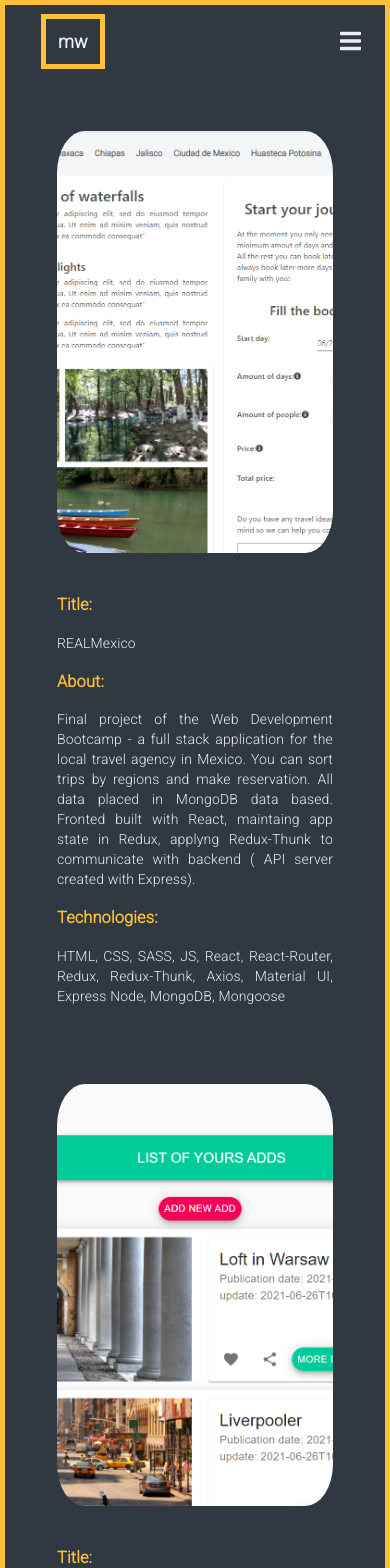
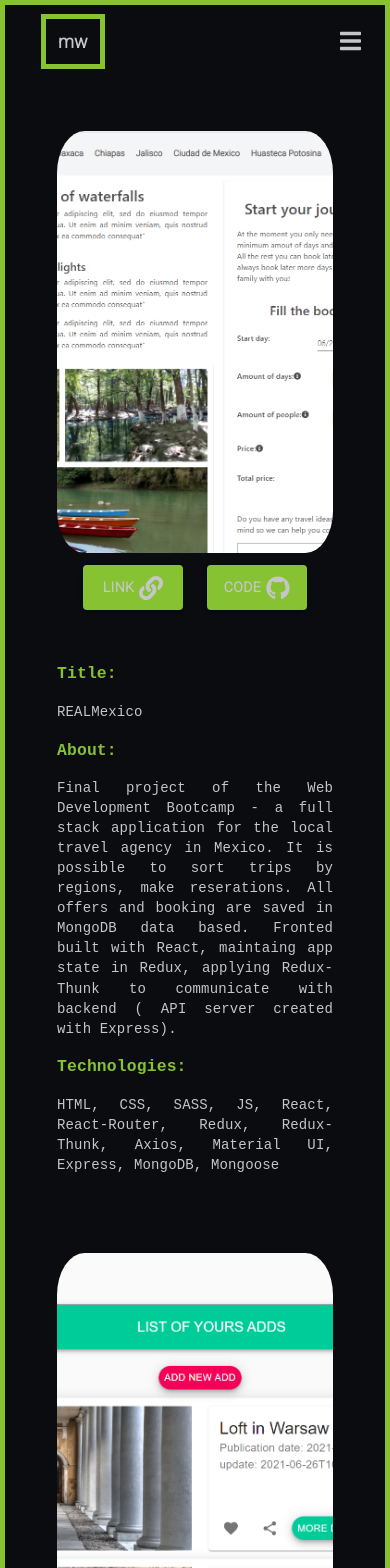
Before and after one commit to mwladyka126/portfolio, a React (Create React App) app: page /projects in a window 390 px wide. Shown: the top 1568 px of the page. Built offline with nearby package versions, Linux system fonts and the light colour scheme.

Commit message:
change colors, change projects description, make buttons visible on small devices

```diff
--- a/src/components/features/ProjectBox/ProjectBox.module.scss
+++ b/src/components/features/ProjectBox/ProjectBox.module.scss
@@ -5,6 +5,7 @@
   margin: $base-size * 2;
   background-color: $color-background-dark;
   font-size: 14px;
+  font-family: $font-text;
   .project {
     padding: $base-size;
     background-color: $color-background-dark;
@@ -70,3 +71,13 @@
     }
   }
 }
+@media (max-width: 768px) {
+  .buttons {
+    top: 0% !important;
+    left: 0% !important;
+    transform: translate(0%, 0%) !important;
+    -ms-transform: translate(0%, 0%) !important;
+    opacity: 1 !important;
+    position: relative !important;
+  }
+}
--- a/src/components/views/About/About.js
+++ b/src/components/views/About/About.js
@@ -4,13 +4,7 @@ import { Technologies } from "./../../features/Technologies/Technologies";
 import { FontAwesomeIcon } from "@fortawesome/react-fontawesome";
 import { faGithub, faLinkedin } from "@fortawesome/free-brands-svg-icons";
 import { Link } from "react-router-dom";
-import Button from "@material-ui/core/Button";
-
 import clsx from "clsx";
-
-// import { connect } from 'react-redux';
-/* import { reduxSelector, reduxActionCreator } from '../../../redux/exampleRedux.js';*/
-
 import styles from "./About.module.scss";
 
 const Component = ({ className, children }) => (
@@ -85,13 +79,11 @@ const Component = ({ className, children }) => (
     </div>
     <div className={styles.interest}>
       <h2 className={styles.title}>/* When not working: */</h2>
-      <div className={styles.list}>
-        <p>
-          {" "}
-          Passionate about Latin America, especially Mexico and dancing (mostly
-          urbankiz & kizomba).{" "}
-        </p>
-      </div>
+      <p>
+        {" "}
+        Passionate about Latin America, especially Mexico and dancing (mostly
+        urbankiz & kizomba).{" "}
+      </p>
     </div>
   </div>
 );
--- a/src/components/views/About/About.module.scss
+++ b/src/components/views/About/About.module.scss
@@ -3,7 +3,12 @@
 
 .root {
   background-color: $color-background-dark;
-  //background: linear-gradient(to bottom, #33ccff 0%, #ff99cc 100%);
+  background: linear-gradient(
+    to bottom,
+    $color-background-dark 0%,
+    $color-semi-dark 100%
+  );
+
   color: $color-text-light;
   padding: $base-size * 2;
   font-family: $font-text;
@@ -12,6 +17,7 @@
     text-align: center;
     padding: $base-size * 2;
   }
+
   .intro {
     p {
       text-align: justify;
--- a/src/redux/initialState.js
+++ b/src/redux/initialState.js
@@ -5,9 +5,9 @@ export const initialState = {
         id: "1",
         title: "REALMexico",
         description:
-          "Final project of the Web Development Bootcamp - a full stack application for the local travel agency in Mexico. You can sort trips by regions and make reservation. All data placed in MongoDB data based. Fronted built with React, maintaing app state in Redux, applyng Redux-Thunk to communicate with backend ( API server created with Express).",
+          "Final project of the Web Development Bootcamp - a full stack application for the local travel agency in Mexico. It is possible to sort trips by regions, make reserations. All offers and booking are saved in MongoDB data based. Fronted built with React, maintaing app state in Redux, applying Redux-Thunk to communicate with backend ( API server created with Express).",
         technologies:
-          "HTML, CSS, SASS, JS, React, React-Router, Redux, Redux-Thunk, Axios, Material UI, Express Node, MongoDB, Mongoose",
+          "HTML, CSS, SASS, JS, React, React-Router, Redux, Redux-Thunk, Axios, Material UI, Express, MongoDB, Mongoose",
         code: "https://github.com/mwladyka126/REALMexico",
         link: "https://realmexico.herokuapp.com/",
         image: "/images/projects/realmex.jpg",
@@ -17,9 +17,9 @@ export const initialState = {
         id: "2",
         title: "room-for-you",
         description:
-          " Bulletin board - full stack application for apparments adds, where you can add a new post or edit existing one. Frontend created with React. On the backend, API server created with Express with the main aim to serve static files for the frontend part, communication and operations on the data base, data base created with MongoDB and Mongoose,  user authentication with Google OAuth",
+          " Bulletin board - full stack application for apparments adds, where you can add a new post or edit existing one. Frontend created with React. On the backend, API server built with Express with the main aim to serve static files for the frontend part, communication and operations on the data base. All data save in base created with MongoDB and Mongoose. User authentication with Google OAuth",
         technologies:
-          " HTML, CSS, SASS, JS, React, React-Router, Redux, Redux-Thunk, Axios, Material UI Express Node, MongoDB, Mongoose",
+          " HTML, CSS, SASS, JS, React, React-Router, Redux, Redux-Thunk, Axios, Material UI, Express Node, MongoDB, Mongoose, Google OAuth",
         code: "https://github.com/mwladyka126/bulletinBoard",
         link: "https://room-for-you.herokuapp.com/",
         image: "/images/projects/roomforyou.jpg",
@@ -38,7 +38,7 @@ export const initialState = {
         id: "4",
         title: "Music Festival App",
         description:
-          "Full-stack application for the music festival and its booking system - the app shows only free tickets and updates tickets availability once new ticket is booked using Websockets. Frontend created with React; on the backend side API server built with Express. Concerts and bookings saved in MongoDB data base.",
+          "Full-stack application for the music festival and its booking system - the  availability of the tickets is update in real time once new ticket has been booked. For this functionality Websockets were used. Frontend created with React; on the backend side API server built with Express. Concerts and bookings saved in MongoDB data base.",
         technologies:
           " HTML, CSS, SASS, JS, React, React-Router, Redux, Redux-Thunk, Axios, WebSocket, Express Node, MongoDB, Mongoose",
         code: "https://github.com/mwladyka126/MusicFestivalApp",
@@ -49,7 +49,7 @@ export const initialState = {
         id: "5",
         title: "Around the world",
         description:
-          "Lorem ipsum dolor sit amet, consectetur adipiscing elit, sed do eiusmod tempor incididunt ut labore et dolore magna aliqua. Ut enim ad minim veniam, quis nostrud exercitation ullamco laboris nisi ut aliquip ex ea commodo consequat",
+          "Website for a travel agancy built with React, maintaing app state in Redux, applying React-Router for routing. ",
         technologies: " HTML, CSS, SASS, JS, React, React-Router, Redux",
         code: "https://github.com/mwladyka126/around-the-world",
         link: "https://travel-to-discover.herokuapp.com/",
@@ -59,7 +59,7 @@ export const initialState = {
         id: "6",
         title: "administration-panel",
         description:
-          "Lorem ipsum dolor sit amet, consectetur adipiscing elit, sed do eiusmod tempor incididunt ut labore et dolore magna aliqua. Ut enim ad minim veniam, quis nostrud exercitation ullamco laboris nisi ut aliquip ex ea commodo consequat",
+          "Administration panel for management of banners and links - first individual project created during Web Development Bootcamp. Website written without frameworks. ",
         technologies: "HTML, SCSS, JS",
         code: "https://github.com/mwladyka126/administration-panel",
         link: "https://mwladyka126.github.io/administration-panel",
--- a/src/styles/settings.scss
+++ b/src/styles/settings.scss
@@ -9,16 +9,16 @@ $color-black: #010202;
 $color-white: #fff;
 $color-success: #009432;
 $color-error: #ff0000;
-$color-main: #ffc13b;
-$color-orange: #ff6e40;
-$color-grey: #817e7e;
+$color-main: #86c232;
+$color-main-darker: #61892f;
+$color-semi-dark: #474b4f;
 
-$color-text-dark: #303841;
-$color-text-light: #eeeeee;
+$color-text-dark: #0b0c10;
+$color-text-light: #c5c6c7;
 
-$color-background-light: #eeeeee;
-$color-background-dark: #303841;
-$color-background-color: #ff6e40;
+$color-background-light: #c5c6c7;
+$color-background-dark: #0b0c10;
+$color-background-color: #61892f;
 /* Fonts */
 $font-header: "Quicksand", sans-serif;
 $font-text: monospace;
```
Also changed, not shown: src/components/layout/Footer/Footer.module.scss (line endings or trailing spaces).
